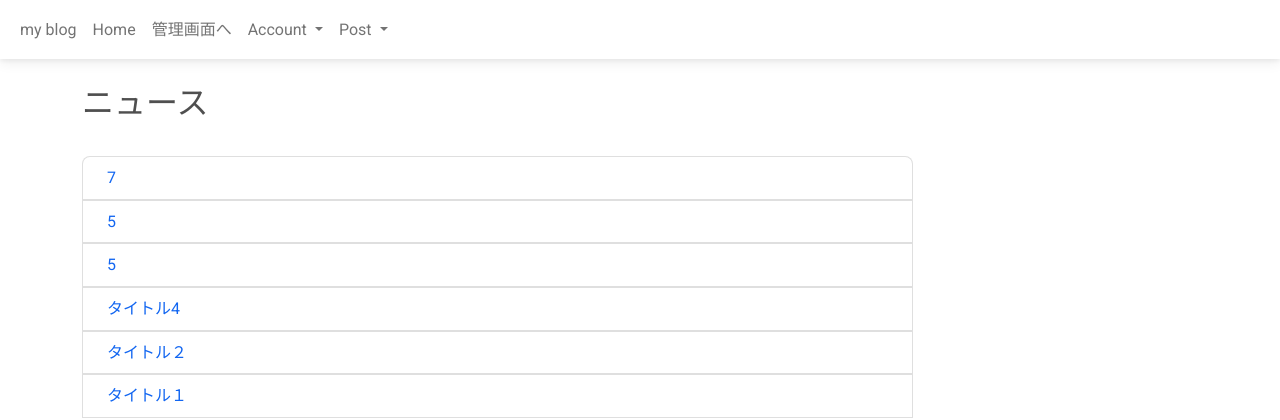
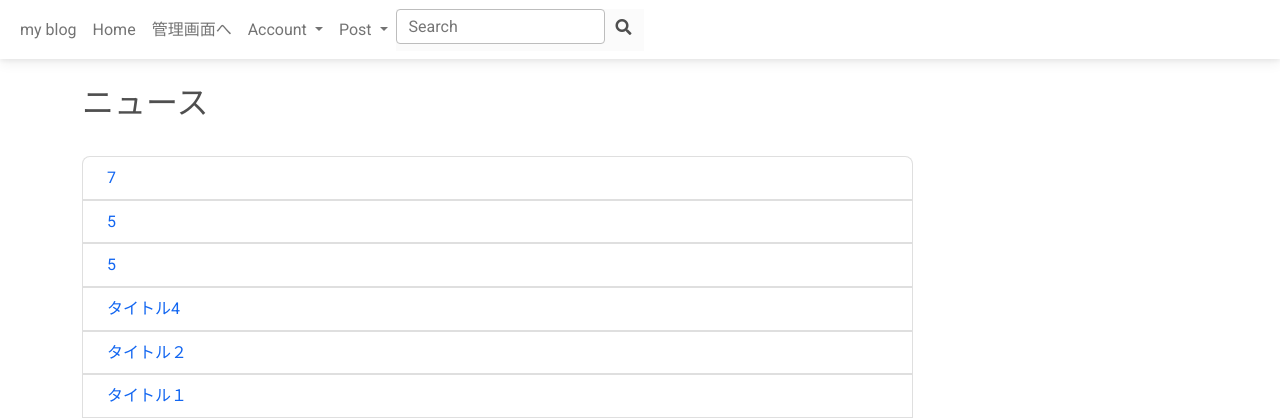
Before and after one commit to satoko123/django-first-app, a Django app: a page that uses myapp/templates/myapp/base.html in a window 1280 px wide. Shown: the top 420 px of the page. Run offline with Django 3.2, Linux system fonts and the light colour scheme; data comes from the database, SQL or seed files in the repository; some libraries are stand-ins or nearby versions.

Commit message:
検索窓の追加

```diff
--- a/myapp/templates/myapp/base.html
+++ b/myapp/templates/myapp/base.html
@@ -63,7 +63,7 @@
                     </li>
                     <li>
                     {% endif %}
-                  </li>
+                    </li>
                 </ul>
               </li>
               <!-- Dropdown -->
@@ -89,6 +89,20 @@
                     <a class="dropdown-item" href="{% url 'myapp:category_list'%}">カテゴリ一覧</a>
                   </li>
                 </ul>
+              </li>
+              <li class="navbar-light bg-light">
+                <form class="d-flex input-group w-auto">
+                  <input
+                    type="search"
+                    class="form-control rounded"
+                    placeholder="Search"
+                    aria-label="Search"
+                    aria-describedby="search-addon"
+                  />
+                  <span class="input-group-text border-0" id="search-addon">
+                    <i class="fas fa-search"></i>
+                  </span>
+                </form>
               </li>
             </ul>
           </div>
```
